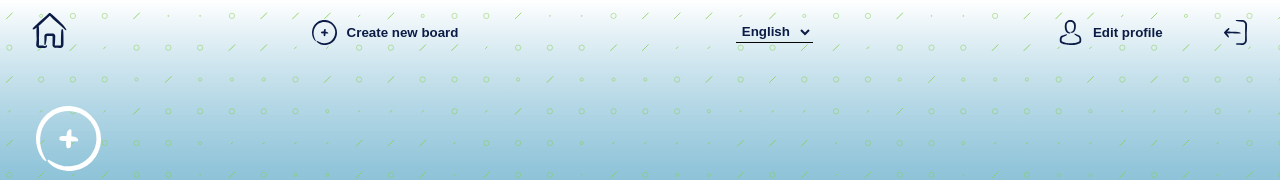
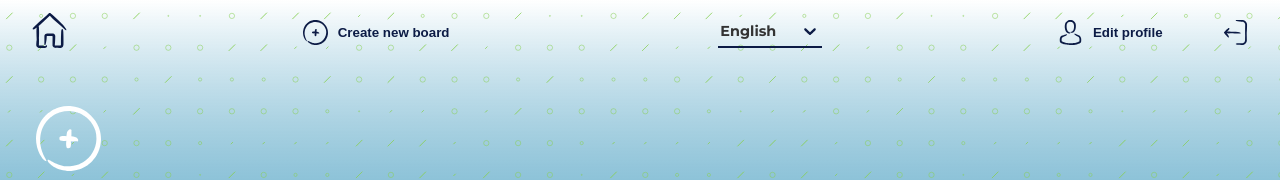
Before and after one commit to backspacev9/project-management-app, a React (Create React App) app: page /main/b/1 in a window 1280 px wide. Shown: the top 180 px of the page. Built offline with nearby package versions, Linux system fonts and the light colour scheme.

Commit message:
feat: change style for custom selector

```diff
--- a/package.json
+++ b/package.json
@@ -28,6 +28,7 @@
     "react-redux": "^8.0.1",
     "react-router-dom": "^6.3.0",
     "react-scripts": "5.0.1",
+    "react-select": "^5.3.2",
     "web-vitals": "^2.1.4"
   },
   "scripts": {
@@ -63,7 +64,7 @@
     "eslint-plugin-prettier": "^4.0.0",
     "eslint-plugin-react": "^7.29.4",
     "prettier": "2.6.2",
-    "typescript": "^4.6.4",
-    "sass": "^1.51.0"
+    "sass": "^1.51.0",
+    "typescript": "^4.6.4"
   }
 }
--- /dev/null
+++ b/src/components/header/LocalesSelect/index.scss
@@ -0,0 +1,51 @@
+@import '../../../consts.scss';
+
+  .react-select__control {
+    background-color: transparent!important;
+    border: none!important;
+    outline: none!important;
+    border-bottom: 2px solid $c4!important;
+    border-radius: 0!important;
+    padding: 0;
+    font-weight: 900;
+    font-size: 0.9rem;
+    min-height: 32px!important;
+    height: 32px;
+    &:focus {
+      outline: none!important;
+    }
+  }
+
+  .react-select__value-container {
+    width: 80px;
+    padding: 0!important;
+    text-align: left;
+  }
+
+  .react-select__control--is-focused {
+    outline: none!important;
+    box-shadow: none!important;
+  }
+
+  .react-select__menu {
+    font-size: 0.9rem;
+    text-align: left;
+    backdrop-filter: blur(5px)!important;
+    background-color: hsla(0,0%,100%,0.5)!important;
+  }
+
+  .react-select__option {
+    padding: 4px 3px!important;
+    &--is-selected {
+      background-color: $c3!important;
+    }
+  }
+
+  .react-select__indicator-separator {
+    display: none;
+  }
+
+  .react-select__indicator {
+    padding: 2px!important;
+    color: $c4!important;
+  }
--- a/src/components/header/LocalesSelect/index.tsx
+++ b/src/components/header/LocalesSelect/index.tsx
@@ -1,9 +1,28 @@
 import React, { useEffect, useState } from 'react';
 import { useTranslation } from 'react-i18next';
+import Select, { ActionMeta, SingleValue } from 'react-select';
+import './index.scss';
+
+type onChange =
+  | ((
+      newValue: SingleValue<{
+        value: string;
+        label: string;
+      }>,
+      actionMeta: ActionMeta<{
+        value: string;
+        label: string;
+      }>
+    ) => void)
+  | undefined;
 
 const LocaleSelect = () => {
   const { i18n } = useTranslation();
   const [lang, setLang] = useState('');
+  const options = [
+    { value: 'en', label: 'English' },
+    { value: 'ru', label: 'Русский' },
+  ];
 
   const getValueStrFromLS = (name: string) => {
     const matches = localStorage.getItem(name);
@@ -14,18 +33,21 @@ const LocaleSelect = () => {
     setLang(getValueStrFromLS('i18nextLng'));
   }, []);
 
-  const changeLanguage = (e: React.ChangeEvent<HTMLSelectElement>) => {
-    const language = e.target.value;
+  const onChange: onChange = (newValue) => {
+    const language = newValue?.value;
     i18n.changeLanguage(language);
     setLang(getValueStrFromLS('i18nextLng'));
   };
 
   return (
     <div className="local-select">
-      <select name="locales" id="locales" value={lang} onChange={(e) => changeLanguage(e)}>
-        <option value="en">English</option>
-        <option value="ru">Русский</option>
-      </select>
+      <Select
+        classNamePrefix="react-select"
+        options={options}
+        isSearchable={false}
+        value={lang === 'en' ? options[0] : options[1]}
+        onChange={onChange}
+      />
     </div>
   );
 };
--- a/src/index.scss
+++ b/src/index.scss
@@ -27,24 +27,6 @@ button {
   background: none;
 }
 
-select {
-  border: none;
-  border-bottom: 1px solid $dark;
-  background-color: transparent;
-  color: $c4;
-  font-weight: 900;
-  padding: 0.1rem;
-  cursor: pointer;
-  &:focus {
-    outline: none;
-  }
-  option {
-    text-shadow: none;
-    color: $c4;
-  }
-
-}
-
 ::-webkit-scrollbar {
   width: 6px;
   height: 6px;
```
Also changed, not shown: 1 other file (tests, documents, lock files or other folders).
